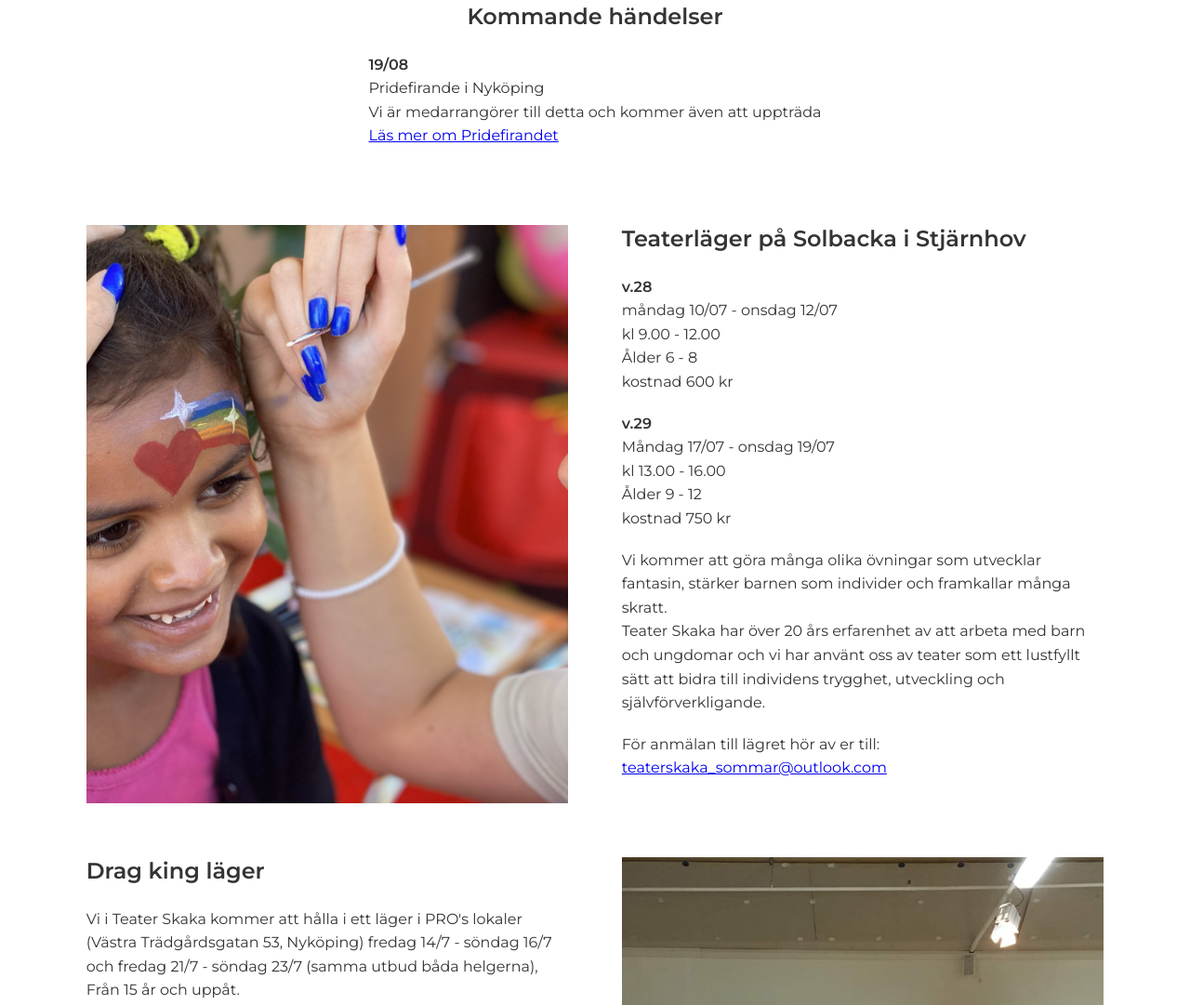
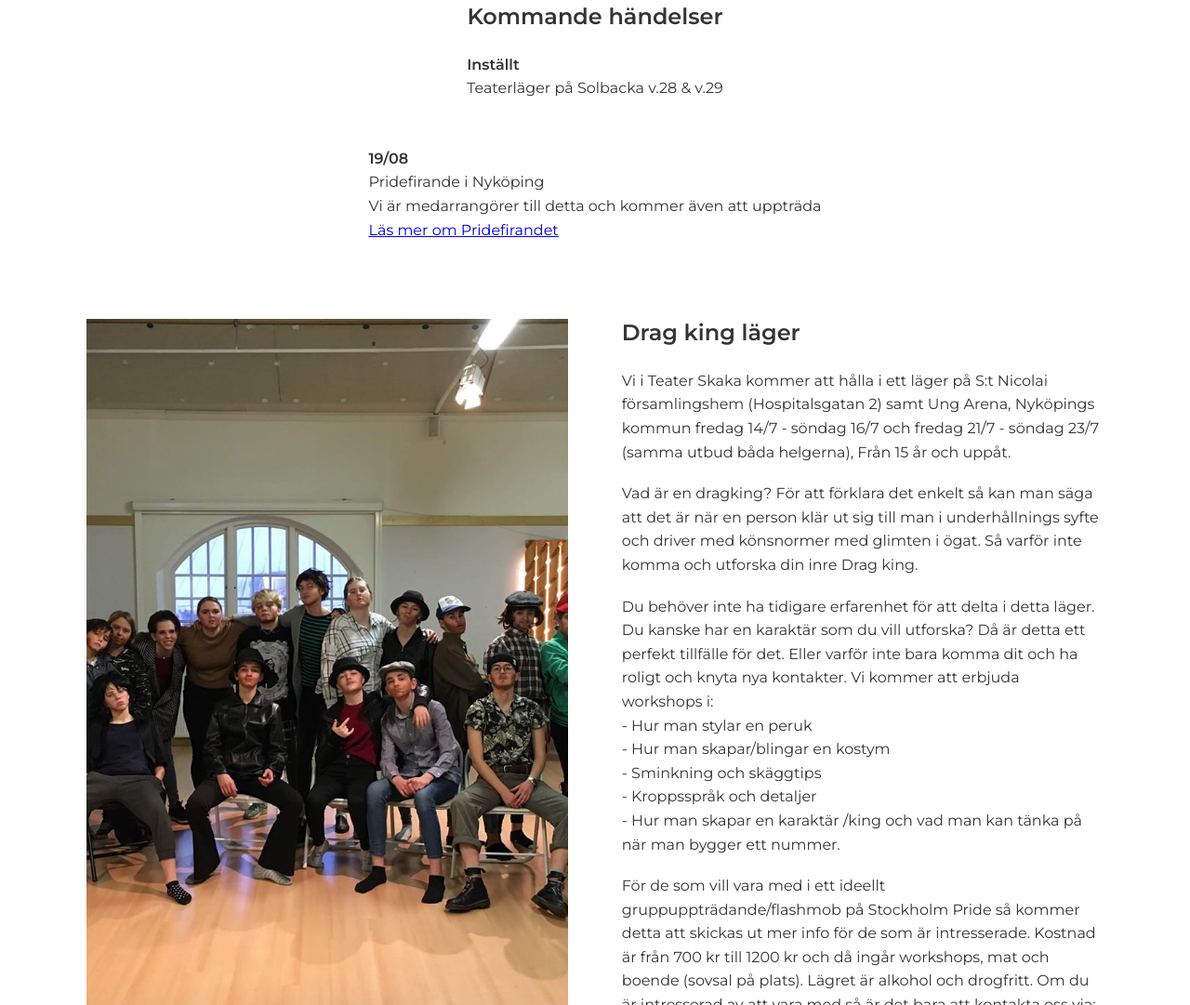
Before and after one commit to TeaterSkaka/Website, a plain HTML site: page aktuellt.html in a window 1280 px wide. Shown: the part 406-1487 px from the top of the page at 93% size. Drawn offline with Linux system fonts and the light colour scheme.

Commit message:
Updated comming events section

```diff
--- a/aktuellt.html
+++ b/aktuellt.html
@@ -287,6 +287,11 @@
       <div class="content-full content-text" id="cont1">
         <h2 class="content-heading">Kommande händelser</h2>
         <div class="content-para">
+          <p class="bold">Inställt</p>
+          <p>Teaterläger på Solbacka v.28 & v.29</p>
+        </div>
+
+        <div class="content-para">
           <p class="bold">19/08</p>
           <p>
             Pridefirande i Nyköping
@@ -303,61 +308,17 @@
         </div>
       </div>
 
-      <div class="content" id="cont3">
-        <img class="content-img" src="imgs/solbacka.jpg" alt="" />
+      <div class="content" id="cont1">
+        <img class="content-img" src="imgs/dragking_workshop_02.jpg" alt="" />
       </div>
-      <div class="content content-text" id="cont4">
-        <h2 class="content-heading">Teaterläger på Solbacka i Stjärnhov</h2>
-        <div class="content-para">
-          <p class="bold">v.28</p>
-          <p>
-            måndag 10/07 - onsdag 12/07
-            <br />
-            kl 9.00 - 12.00
-            <br />
-            Ålder 6 - 8
-            <br />
-            kostnad 600 kr
-          </p>
-          <br />
-          <p class="bold">v.29</p>
-          <p>
-            Måndag 17/07 - onsdag 19/07
-            <br />
-            kl 13.00 - 16.00
-            <br />
-            Ålder 9 - 12
-            <br />
-            kostnad 750 kr
-          </p>
-          <br />
-          <p>
-            Vi kommer att göra många olika övningar som utvecklar fantasin,
-            stärker barnen som individer och framkallar många skratt.
-          </p>
-          <p>
-            Teater Skaka har över 20 års erfarenhet av att arbeta med barn och
-            ungdomar och vi har använt oss av teater som ett lustfyllt sätt att
-            bidra till individens trygghet, utveckling och självförverkligande.
-          </p>
-          <br />
-          <p>
-            För anmälan till lägret hör av er till:
-            <a href="mailto:teaterskaka_sommar@outlook.com"
-              >teaterskaka_sommar@outlook.com</a
-            >
-          </p>
-        </div>
-      </div>
-
-      <div class="content content-text" id="cont5">
+      <div class="content content-text" id="cont2">
         <h2 class="content-heading">Drag king läger</h2>
         <div class="content-para">
           <p>
-            Vi i Teater Skaka kommer att hålla i ett läger i PRO's lokaler
-            (Västra Trädgårdsgatan 53, Nyköping) fredag 14/7 - söndag 16/7 och
-            fredag 21/7 - söndag 23/7 (samma utbud båda helgerna), Från 15 år
-            och uppåt.
+            Vi i Teater Skaka kommer att hålla i ett läger på S:t Nicolai
+            församlingshem (Hospitalsgatan 2) samt Ung Arena, Nyköpings kommun
+            fredag 14/7 - söndag 16/7 och fredag 21/7 - söndag 23/7 (samma utbud
+            båda helgerna), Från 15 år och uppåt.
           </p>
           <br />
           <p>
@@ -395,14 +356,8 @@
           </p>
         </div>
       </div>
-      <div class="content" id="cont6">
-        <img class="content-img" src="imgs/dragking_workshop_02.jpg" alt="" />
-      </div>
 
-      <div class="content" id="cont7">
-        <img class="content-img" src="imgs/manuscirkel.jpg" alt="" />
-      </div>
-      <div class="content content-text" id="cont8">
+      <div class="content content-text" id="cont3">
         <h2 class="content-heading">Verksamheter till hösten</h2>
         <div class="content-para">
           <p class="bold">Mini Skaka 5 - 8 år</p>
@@ -431,8 +386,18 @@
           >Kontakta oss</span
         >
       </div>
+      <div class="content" id="cont4">
+        <img class="content-img" src="imgs/manuscirkel.jpg" alt="" />
+      </div>
 
-      <div class="content content-text" id="cont9">
+      <div class="content" id="cont5">
+        <img
+          class="content-img"
+          src="imgs/dragking_worskhop.jpeg"
+          alt="Gruppbild efter en dragking worskhop"
+        />
+      </div>
+      <div class="content content-text" id="cont6">
         <h2 class="content-heading">Workshop om drag</h2>
         <div class="content-para">
           <p>
@@ -456,22 +421,8 @@
           >Kontakta oss för att boka</span
         >
       </div>
-      <div class="content" id="cont10">
-        <img
-          class="content-img"
-          src="imgs/dragking_worskhop.jpeg"
-          alt="Gruppbild efter en dragking worskhop"
-        />
-      </div>
 
-      <div class="content" id="cont11">
-        <img
-          class="content-img"
-          src="imgs/liam_och_jacob.jpg"
-          alt="Bild på karaktärerna Liam och Jacob"
-        />
-      </div>
-      <div class="content content-text" id="cont12">
+      <div class="content content-text" id="cont7">
         <h2 class="content-heading">Föreställningar</h2>
         <div class="content-para">
           <p>
@@ -482,8 +433,22 @@
           </p>
         </div>
       </div>
+      <div class="content" id="cont8">
+        <img
+          class="content-img"
+          src="imgs/liam_och_jacob.jpg"
+          alt="Bild på karaktärerna Liam och Jacob"
+        />
+      </div>
 
-      <div class="content content-text" id="cont13">
+      <div class="content" id="cont9">
+        <img
+          class="content-img"
+          src="imgs/flera_forestallningar.jpg"
+          alt="Fyra bilder från tidigare föreställningar -2013 - 2017"
+        />
+      </div>
+      <div class="content content-text" id="cont10">
         <h2 class="content-heading">Vad vill du se?</h2>
         <div class="content-para">
           <p>
@@ -496,13 +461,6 @@
         <span class="content-link" onclick="toSite('kontakt')"
           >Kontakta oss</span
         >
-      </div>
-      <div class="content" id="cont14">
-        <img
-          class="content-img"
-          src="imgs/flera_forestallningar.jpg"
-          alt="Fyra bilder från tidigare föreställningar -2013 - 2017"
-        />
       </div>
     </div>
     <footer class="footer">
```
